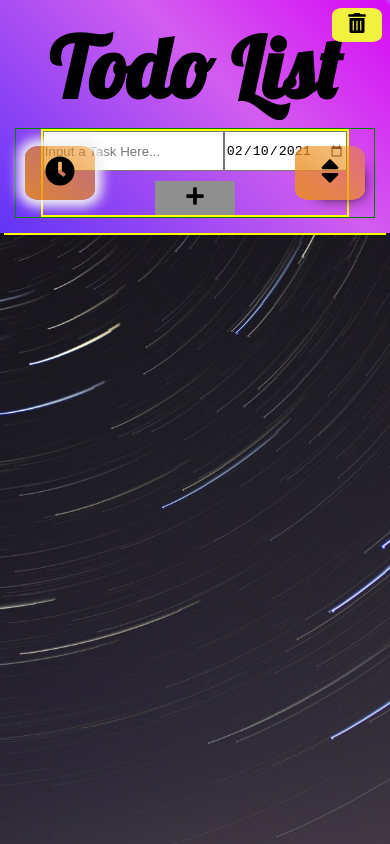
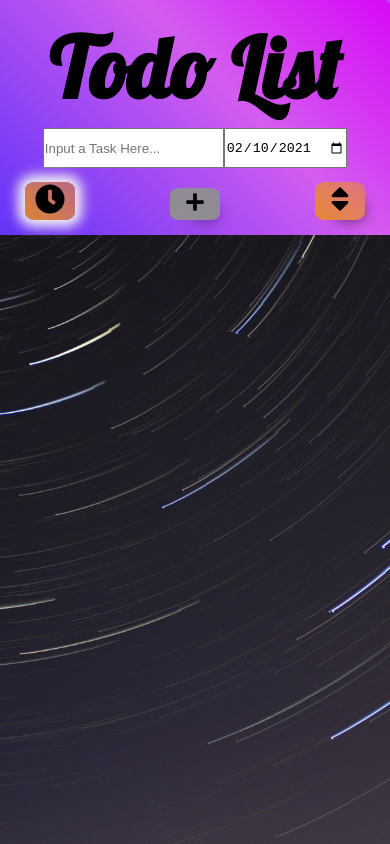
Before and after one commit to BigCityC/ToDoApp, a React (Create React App) app: page / in a window 390 px wide. Built offline with nearby package versions, Linux system fonts and the light colour scheme.

Commit message:
css complete except for list buttons

```diff
--- a/src/App.css
+++ b/src/App.css
@@ -1,9 +1,6 @@
 @import url("https://fonts.googleapis.com/css2?family=Lobster&family=Roboto&display=swap");
-* {
-  margin: 0;
-  padding: 0;
-  box-sizing: border-box;
-}
+/*the import not working*/
+
 
 /*VARIABLES*/
 :root {
@@ -35,28 +32,29 @@ header {
 .wrapper {
   display: flex;
   justify-content: center;
-  /*/recheck this*/
-  align-items: center;
-  /*position: relative; THIS WAS FOR THE SORT BUTTONS*/
-  border: 1px dotted;
+  align-items: flex-end;
 }
-.sort-button {
+.button {
   border-radius: 20%;
   padding: 10px 20px;
+  cursor: pointer;
+  box-shadow: var(--box-shadow-specs);
+}
+.sort {
   position: absolute;
   background: linear-gradient(
           to right top,
           rgba(235, 142, 30, 0.9),
           rgba(235, 142, 30, 0.5));
-  cursor: pointer;
-  box-shadow: var(--box-shadow-specs);
 }
-.sort-button:hover {
+.sort:hover {
   background: linear-gradient(
           to right top,
           rgba(235, 130, 0,0.9),
           rgba(235, 130, 0,0.5));
 }
+
+
 .highlight{
   -webkit-box-shadow: 0px 0px 12px 7px rgba(242,242,242,1);
   -moz-box-shadow: 0px 0px 12px 7px rgba(242,242,242,1);
@@ -72,7 +70,7 @@ header {
 }
 
 .input-wrapper {
-  border: 2px solid yellow;
+  /*//check this*/
   flex-basis: 76%;
   text-align: center;
 }
@@ -80,6 +78,7 @@ header {
 .input-bar {
   display: flex;
   height: 40px;
+  margin-bottom: 10px;
 }
 
 #todolist-input {
@@ -94,9 +93,12 @@ header {
 
 /*color and hover for add button*/
 .add {
-  background-color: #8f8f8f;
   margin-top: 10px;
-  padding: 5px 30px;
+  padding: 15px 25px;
+  background: linear-gradient(
+          to right top,
+          rgba(143, 143, 143, 1),
+          rgba(143, 143, 143, 0.9));
   display: inline-block;
 
 }
@@ -104,44 +106,30 @@ header {
   background: #a6a6a6;
 }
 
-/*color and hover for clear button*/
-.clear {
-  background-color: #f1f140;
-  border-radius: 20%;
-  padding: 2vh 4vh;
-  position: fixed;
-  top: 2vh;
-  right: 2vh;
-}
-.clear:hover {
-  background-color: #f5f56b;
-}
 
-/*TODOLIST.JS STYLING*/
 main {
   display: flex;
   flex-direction: column;
-  /*background: linear-gradient(to right top, #D4DAFF, #D9DAFF);*/
 }
 
 
 ul {
-  border: 1px solid yellow;
   margin: 0 auto;
   /*is there a better way*/
-  width: 98%;
+  width: 74%;
 }
 
-
+/*RESPONSIVE DESIGN*/
 @media screen and (max-width: 768px) {
-  .wrapper {
-    border: 1px solid green;
+  .button {
+    padding: 2px 10px;
   }
 
-  .clear {
-      padding: 5px 15px;
-      top: 1vh;
-      right: 1vh;
-   }
+  .add {
+    padding: 4px 15px;
+  }
 
+  ul {
+    width: 96%;
+  }
 }
--- a/src/App.js
+++ b/src/App.js
@@ -2,7 +2,7 @@ import React, {useState, useEffect} from 'react'
 import './App.css';
 import { v4 as uuidv4 } from 'uuid';
 import {format, differenceInDays} from 'date-fns';
-import { FaPlus, FaTrashAlt, FaSort, FaClock } from 'react-icons/fa';
+import { FaPlus, FaSort, FaClock } from 'react-icons/fa';
 import ListItem from "./ListItem";
 
 
@@ -71,9 +71,6 @@ function App() {
 
     }
 
-    function clearItems() {
-        setItems([])
-    }
 
     function checkedItem(id) {
             const newTodos = items.map((item) => {
@@ -101,16 +98,13 @@ function App() {
         <>
             <header>
                 <h2 className="title">Todo List</h2>
-                <span className="clear" title="Clear All" onClick={clearItems}>
-                    <FaTrashAlt size={20}/>
-                </span>
                 <div className="wrapper">
-                    <span className={`sort-button date ${sortBy === 'date' && "highlight"}`} onClick={() => {
+                    <span className={`button sort date ${sortBy === 'date' && "highlight"}`} onClick={() => {
                         sortList('date')
                     }}>
                         <FaClock size={30} />
                     </span>
-                    <span className={`sort-button name ${sortBy === 'name' && "highlight"}`} onClick={() => {
+                    <span className={`button sort name ${sortBy === 'name' && "highlight"}`} onClick={() => {
                         sortList('name')
                     }}>
                         <FaSort size={30}/>
@@ -126,7 +120,7 @@ function App() {
                         />
                         <input id="date-input" type="date" value={form.date} name='date' onChange={handleFormInput}/>
                     </div>
-                    <span className="add" title="Add" onClick={addItems}>
+                    <span className="button add" title="Add" onClick={addItems}>
                         <FaPlus size={20}/>
                     </span>
 
--- a/src/ListItem.css
+++ b/src/ListItem.css
@@ -1,33 +1,27 @@
 * {
     margin: 0;
     padding: 0;
-    box-sizing: border-box;
 }
-
 
 /* list items design */
 ul li {
     display: flex;
-    justify-content: space-between;
-    margin: 1rem auto;
-    background-color: white;
+    margin: 15px auto;
+    background: rgba(255, 255, 255, 0.95);
     font-size: 18px;
-    height: 40px;;
-    padding-left: 5px;
-    width: 75%;
-    -webkit-box-shadow: var(--box-shadow-specs);
-    -moz-box-shadow: var(--box-shadow-specs);
-    box-shadow: var(--box-shadow-specs);
 }
-/* did i need to make the text under a p tag to alter it */
+/*list item text*/
 ul li p {
     flex: 1;
     align-self: center;
-    margin-left: 2px;
 }
 /* line through when a li has the "checked" class */
 p.checked{
     text-decoration: line-through;
+}
+
+.list-item {
+    padding: 10px;
 }
 
 .editable {
@@ -45,12 +39,13 @@ p.checked{
 }
 
 .date_input {
-    font-size: 0.8em;
+    font-size: 16px;
     color: #9d9b9b;
 }
 
 .not_editable {
     display: flex;
+    flex-wrap: wrap;
     flex: 1;
 }
 .list-check {
@@ -72,8 +67,8 @@ ul li input {
 
 /*design for list item date*/
 .date_item {
-    font-size: 0.8em;
-    padding-right: 2rem;
+    font-size: 14px;
+    padding-right: 20px;
     align-self: center;
 }
 .overdue {
@@ -86,25 +81,44 @@ ul li input {
 .list-buttons {
     display: flex;
     cursor: pointer;
-    height: 45px;
-    align-items: center;
-    width: 20vh;
-    /*width: 10 when small*/
+    text-align: center;
+    width: 15vh;
 }
 /*design for edit button*/
+.list-action {
+    flex: 1;
+}
+
+
 .list-edit{
     background-color: #6846FA;
-    flex: 1;
-    padding-top:1em;
-    padding-bottom: 1em;
-
 }
-
 
 /*!*design for delete button*!*/
 .list-delete {
     background-color: #FA469E;
-    flex: 1;
-    padding-top:1em;
-    padding-bottom: 1em;
 }
+
+.icon {
+    position: relative;
+}
+/*RESPONSIVE DESIGN*/
+@media screen and (max-width: 768px) {
+
+    .list-buttons {
+        width: 12vh;
+    }
+
+    ul li p {
+        flex: 1 1 200px;
+    }
+}
+
+/*//get rid of clear
+*
+/
+make all buttons simolar shape and same class
+fix list item design big long sentence
+including button design
+refactor date back to moment. js
+ */
--- a/src/ListItem.js
+++ b/src/ListItem.js
@@ -1,7 +1,7 @@
 import React, {useState} from "react";
 import './ListItem.css';
 import {differenceInDays, format} from 'date-fns';
-import { FaCheck, FaEraser, FaEdit } from 'react-icons/fa';
+import { FaCheck, FaTrashAlt, FaEdit } from 'react-icons/fa';
 import Pluralize from 'react-pluralize'
 
 
@@ -50,13 +50,13 @@ export default function ListItem({ item, items, setItems, checkedItem, removeIte
         <li key={item.id}>
             {item.complete && <FaCheck className="list-check"/>}
             {editable ?
-                <div className="editable">
+                <div className="list-item editable">
                     <input type="text" value={form.listText} name="listText" onChange={handleInputChange}/>
                     <input className="date_input" id="date-input" type="date" value={form.listDate} name="listDate" onChange={handleInputChange}/>
                 </div>
 
                 :
-                <div className="not_editable">
+                <div className="list-item not_editable">
                     <p className={item.complete ? "checked" : ""} onClick={() => {checkedItem(item.id)}}>
                         {item.value}
                     </p>
@@ -74,12 +74,14 @@ export default function ListItem({ item, items, setItems, checkedItem, removeIte
                 </div>
             }
             <div className="list-buttons">
-                <FaEdit className="list-edit" title="Edit" onClick={() => editItems()} />
-                <FaEraser className="list-delete" title="Delete" onClick={() => {removeItems(item)}} />
+                <span className="list-action list-edit" onClick={() => editItems()}>
+                    <FaEdit className="icon" size={20} title="Edit" />
+
+                </span>
+                <span className="list-action list-delete"  onClick={() => {removeItems(item)}}>
+                    <FaTrashAlt style={{verticalAlign: 'middle'}} className="icon" size={20} title="Delete" />
+                </span>
             </div>
-
-
-
         </li>
     )
 }
```
